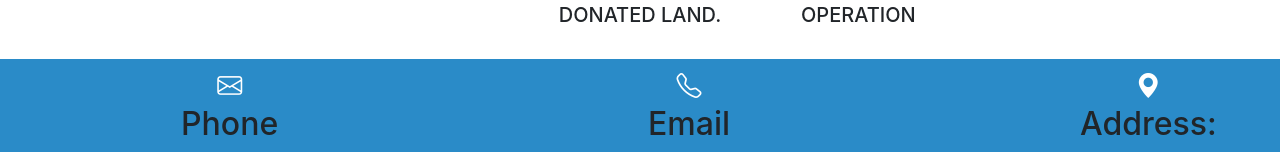
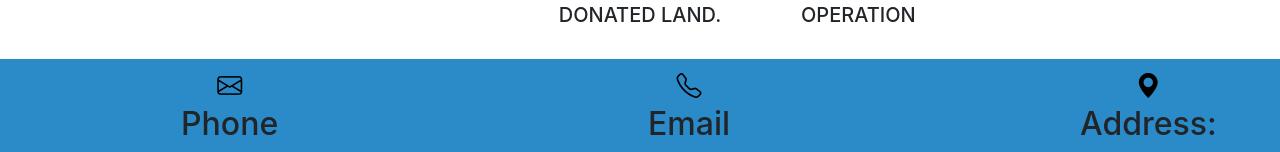
Before and after one commit to TsikaBullRat/Roto, a React (Create React App) app: page / in a window 1280 px wide. Shown: the part 1739-1891 px from the top of the page. Built offline with nearby package versions, Linux system fonts and the light colour scheme.

Commit message:
New changes

```diff
--- a/src/components/Pieces/Footer.js
+++ b/src/components/Pieces/Footer.js
@@ -8,19 +8,19 @@ function Footer() {
             <div className="d-flex mt-2 col-lg-12 col-md-12 col-sm-12">
 
                 <div className="text-center col-lg-4 col-md-6 col-sm-12">
-                    <i className="bi bi-envelope" style={{ color: '#fff', fontSize: 25 }}></i><h2>Phone</h2>
+                    <i className="bi bi-envelope" style={{ color: '#000', fontSize: 25 }}></i><h2>Phone</h2>
                     <h3><b>0630253221</b></h3>
                     <h3>Head Office</h3>
                 </div>
 
                 <div className="text-center col-lg-4 col-md-6 col-sm-12">
-                    <i className="bi bi-telephone" style={{ color: '#fff', fontSize: 25 }}></i><h2>Email</h2>
+                    <i className="bi bi-telephone" style={{ color: '#000', fontSize: 25 }}></i><h2>Email</h2>
                     <h3><b>mphomatthews597@gmail.com</b></h3>
                     <h3>Head Office</h3>
                 </div>
 
                 <div class="text-center col-lg-4 col-md-12 col-sm-12">
-                    <i className="bi bi-geo-alt-fill" style={{ color: '#fff', fontSize: 25 }}></i><h2>Address:</h2>
+                    <i className="bi bi-geo-alt-fill" style={{ color: '#000', fontSize: 25 }}></i><h2>Address:</h2>
                     <h3><b>Barkley West</b></h3>
                     <h3>Kimberley</h3>
                 </div>
```
